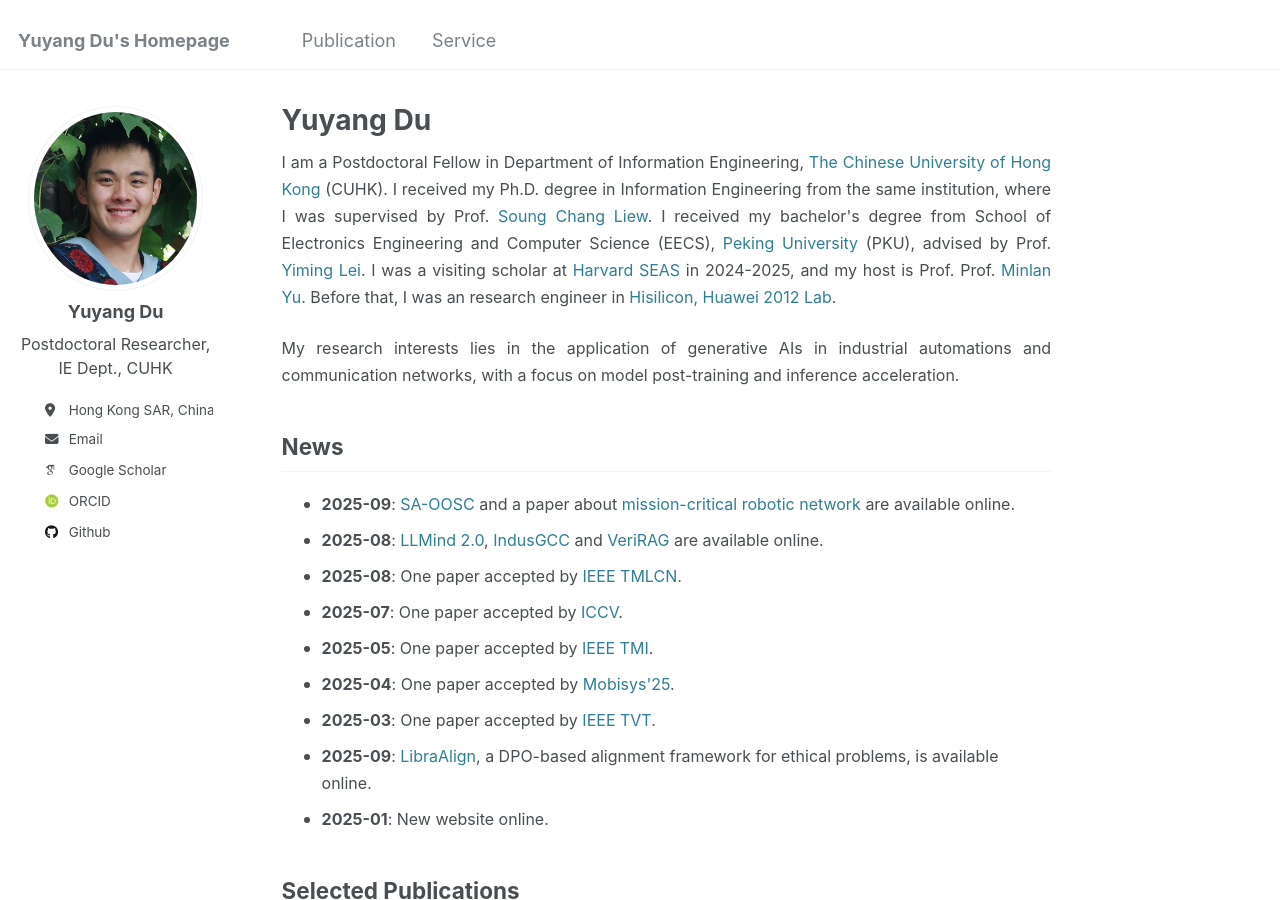
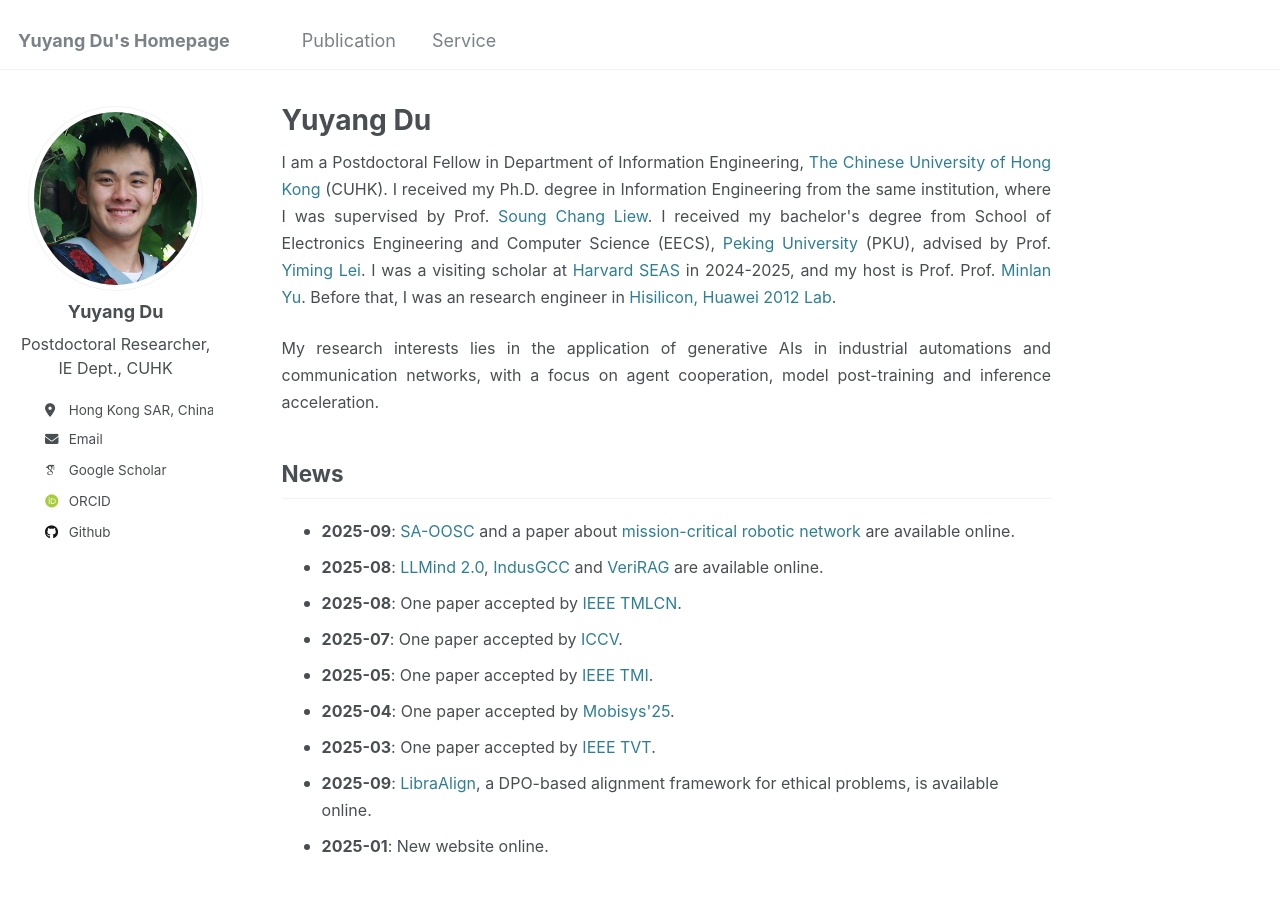
Before and after one commit to yuyangdu01/yuyangdu01.github.io, a Jekyll site: the page built from _pages/about.md, in a window 1280 px wide and 900 px high. Built offline with Jekyll 4.4.1, drawn with Linux system fonts in a browser that asks for light colours; some web fonts are replaced.

Commit message:
Update about.md

```diff
--- a/_pages/about.md
+++ b/_pages/about.md
@@ -15,7 +15,7 @@ a {
 
 <p style="text-align: justify;"><font size=3> I am a Postdoctoral Fellow in Department of Information Engineering, <a href="https://www.cuhk.edu.hk/english/index.html">The Chinese University of Hong Kong</a> (CUHK). I received my Ph.D. degree in Information Engineering from the same institution, where I was supervised by Prof. <a href="https://www.ie.cuhk.edu.hk/faculty/LIEW-Soung-Chang/">Soung Chang Liew</a>. I received my bachelor's degree from School of Electronics Engineering and Computer Science (EECS), <a href="https://www.pku.edu.cn/">Peking University</a> (PKU), advised by Prof. <a href="https://ele.pku.edu.cn/dzxxen/info/1023/1115.htm">Yiming Lei</a>. I was a visiting scholar at <a href="https://seas.harvard.edu/">Harvard SEAS</a> in 2024-2025, and my host is Prof. Prof. <a href="http://minlanyu.seas.harvard.edu/">Minlan Yu</a>. Before that, I was an research engineer in <a href="https://www.hisilicon.com/en">Hisilicon, Huawei 2012 Lab</a>.</font></p>
 
-<p style="text-align: justify;"><font size=3>My research interests lies in the application of generative AIs in industrial automations and communication networks, with a focus on model post-training and inference acceleration.</font></p>
+<p style="text-align: justify;"><font size=3>My research interests lies in the application of generative AIs in industrial automations and communication networks, with a focus on agent cooperation, model post-training and inference acceleration.</font></p>
 
 News <font size=3></font>
 ------
```
